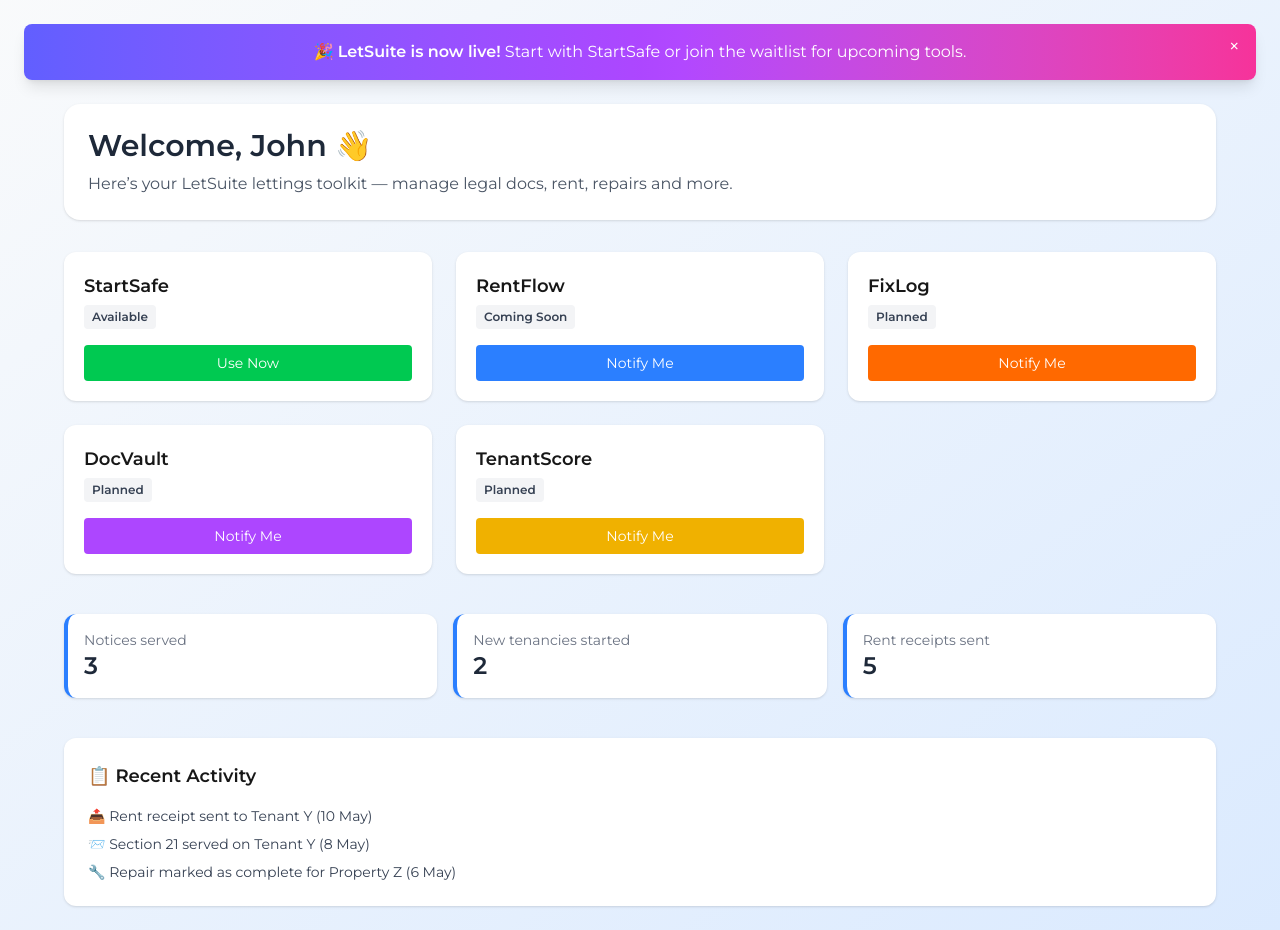
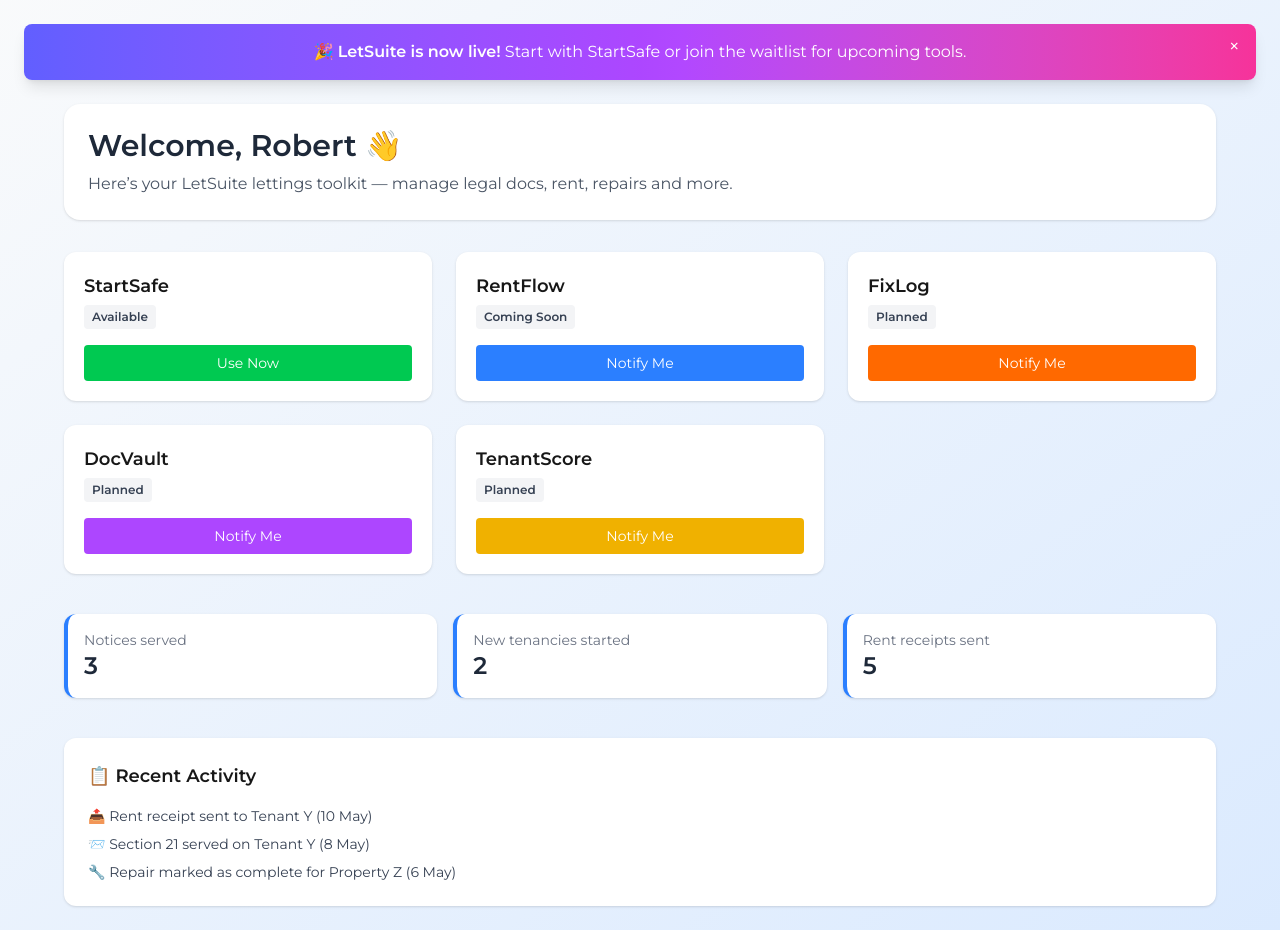
Before and after one commit to RobertMcCarthy1999/serve-safe, a Next.js app: page / in a window 1280 px wide. Built offline with nearby package versions, Linux system fonts and the light colour scheme.

Commit message:
Update: personalized welcome message to Robert

```diff
--- a/src/app/page.js
+++ b/src/app/page.js
@@ -41,7 +41,7 @@ export default function Dashboard() {
       <div className="max-w-6xl mx-auto">
         {/* Welcome Header */}
         <div className="bg-white rounded-2xl shadow p-6 mb-8">
-          <h1 className="text-3xl font-bold text-gray-800">Welcome, John 👋</h1>
+          <h1 className="text-3xl font-bold text-gray-800">Welcome, Robert 👋</h1>
           <p className="text-gray-600 mt-2">
             Here’s your LetSuite lettings toolkit — manage legal docs, rent, repairs and more.
           </p>
```
